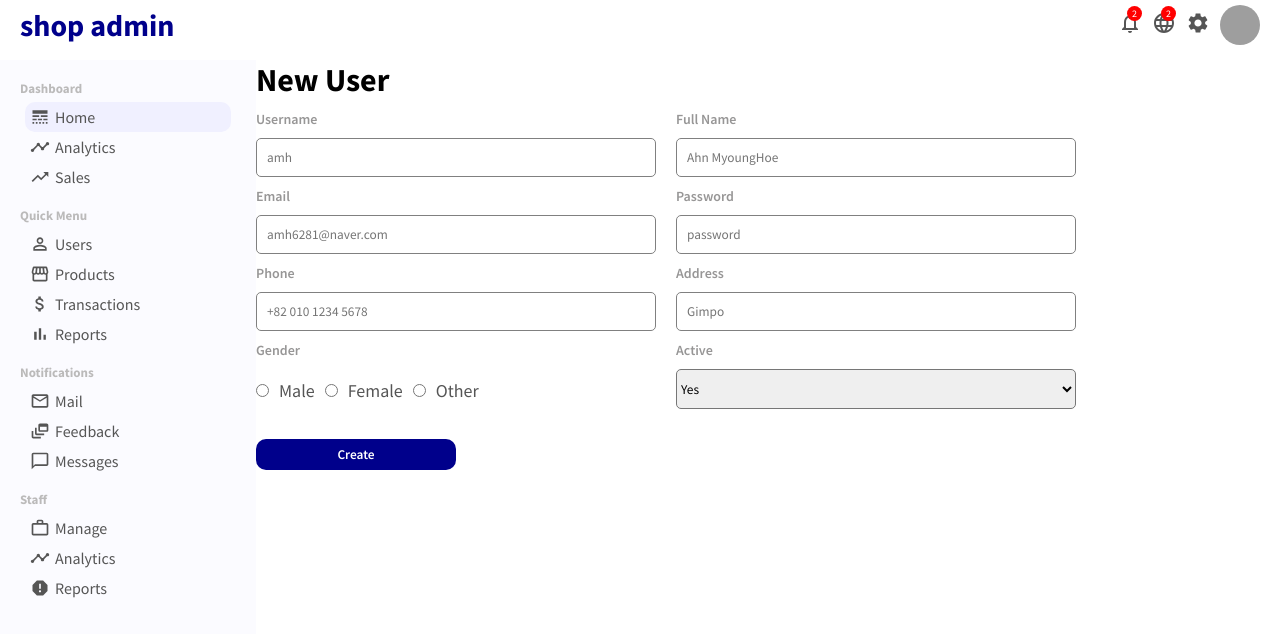
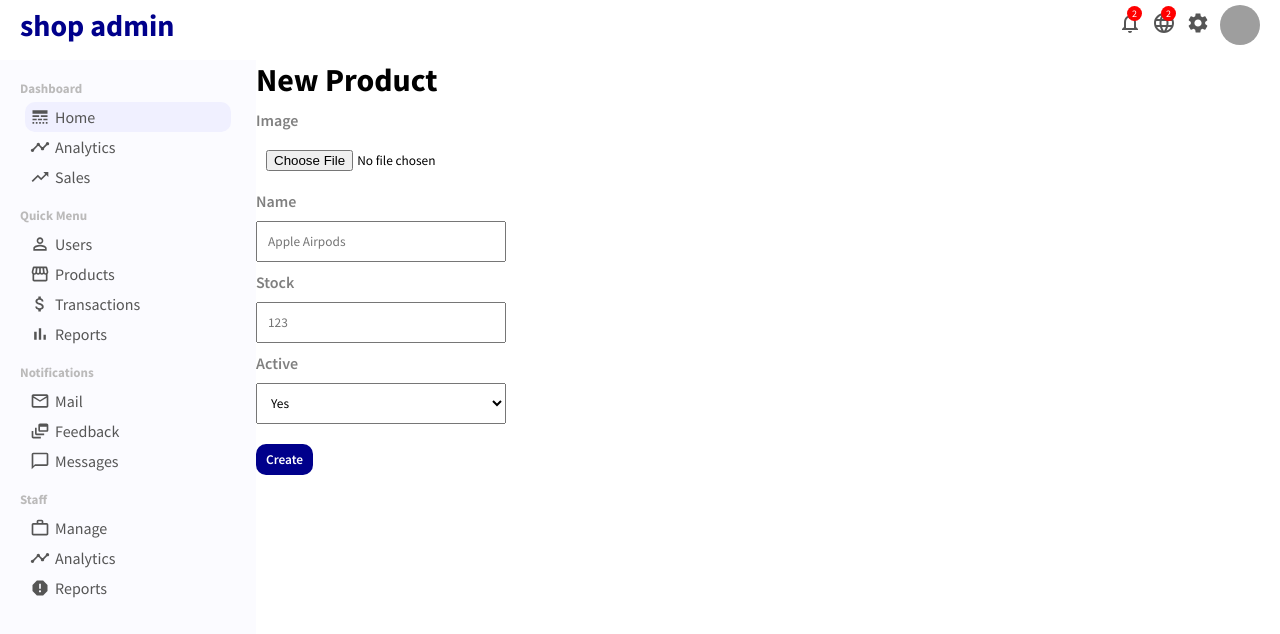
Before and after one commit to amh6281/E-Commerce-App, a React (Create React App) app in the folder admin/: page /newProduct in a window 1280 px wide. Shown: the top 634 px of the page. Built offline with nearby package versions, Linux system fonts and the light colour scheme; grey boxes are pictures that could not be loaded.

Commit message:
NewProduct 페이지 추가 2022.03.09
Product를 추가할 수 있는 NewProduct 페이지를 생성한다.

```diff
--- a/admin/src/App.js
+++ b/admin/src/App.js
@@ -8,6 +8,7 @@ import User from "./pages/user/User";
 import NewUser from "./pages/newUser/NewUser";
 import ProductList from "./pages/productList/ProductList";
 import Product from "./pages/product/Product";
+import NewProduct from "./pages/newProduct/NewProduct";
 
 function App() {
   return (
@@ -22,7 +23,7 @@ function App() {
           <Route path="/newUser" element={<NewUser />} />
           <Route path="/products" element={<ProductList />} />
           <Route path="/product/:productId" element={<Product />} />
-          <Route path="/newProduct" element={<NewUser />} />
+          <Route path="/newProduct" element={<NewProduct />} />
         </Routes>
       </div>
     </BrowserRouter>
--- a/admin/src/components/sidebar/Sidebar.js
+++ b/admin/src/components/sidebar/Sidebar.js
@@ -23,10 +23,12 @@ const Sidebar = () => {
         <div className="sidebarMenu">
           <h3 className="sidebarTitle">Dashboard</h3>
           <ul className="sidebarList">
-            <li className="sidebarListItem active">
-              <LineStyle className="sidebarIcon" />
-              Home
-            </li>
+            <Link to="/" className="link">
+              <li className="sidebarListItem active">
+                <LineStyle className="sidebarIcon" />
+                Home
+              </li>
+            </Link>
             <li className="sidebarListItem">
               <Timeline className="sidebarIcon" />
               Analytics
--- a/admin/src/components/topbar/Topbar.js
+++ b/admin/src/components/topbar/Topbar.js
@@ -1,13 +1,16 @@
 import React from "react";
 import "./topbar.css";
 import { NotificationsNone, Language, Settings } from "@material-ui/icons";
+import { Link } from "react-router-dom";
 
 const Topbar = () => {
   return (
     <div className="topbar">
       <div className="topbarWrapper">
         <div className="topLeft">
-          <span className="logo">shop admin</span>
+          <Link to="/" className="link">
+            <span className="logo">shop admin</span>
+          </Link>
         </div>
         <div className="topRight">
           <div className="topbarIconContainer">
--- /dev/null
+++ b/admin/src/pages/newProduct/NewProduct.js
@@ -0,0 +1,34 @@
+import React from "react";
+import "./newProduct.css";
+
+const NewProduct = () => {
+  return (
+    <div className="newProduct">
+      <h1 className="addProductTitle">New Product</h1>
+      <form className="addProductForm">
+        <div className="addProductItem">
+          <label>Image</label>
+          <input type="file" id="file" />
+        </div>
+        <div className="addProductItem">
+          <label>Name</label>
+          <input type="text" placeholder="Apple Airpods" />
+        </div>
+        <div className="addProductItem">
+          <label>Stock</label>
+          <input type="text" placeholder="123" />
+        </div>
+        <div className="addProductItem">
+          <label>Active</label>
+          <select name="active" id="active">
+            <option value="yes">Yes</option>
+            <option value="no">No</option>
+          </select>
+        </div>
+        <button className="addProductButton">Create</button>
+      </form>
+    </div>
+  );
+};
+
+export default NewProduct;
--- /dev/null
+++ b/admin/src/pages/newProduct/newProduct.css
@@ -0,0 +1,39 @@
+.newProduct {
+  flex: 4;
+}
+
+.addProductForm {
+  margin-top: 10px;
+}
+
+.addProductItem {
+  width: 250px;
+  display: flex;
+  flex-direction: column;
+  margin-bottom: 10px;
+}
+
+.addProductItem > label {
+  color: gray;
+  font-weight: 600;
+  margin-bottom: 10px;
+}
+
+.addProductItem > input {
+  padding: 10px;
+}
+
+.addProductItem > select {
+  padding: 10px;
+}
+
+.addProductButton {
+  margin-top: 10px;
+  padding: 7px 10px;
+  border: none;
+  border-radius: 10px;
+  background-color: darkblue;
+  color: white;
+  font-weight: 600;
+  cursor: pointer;
+}
```
